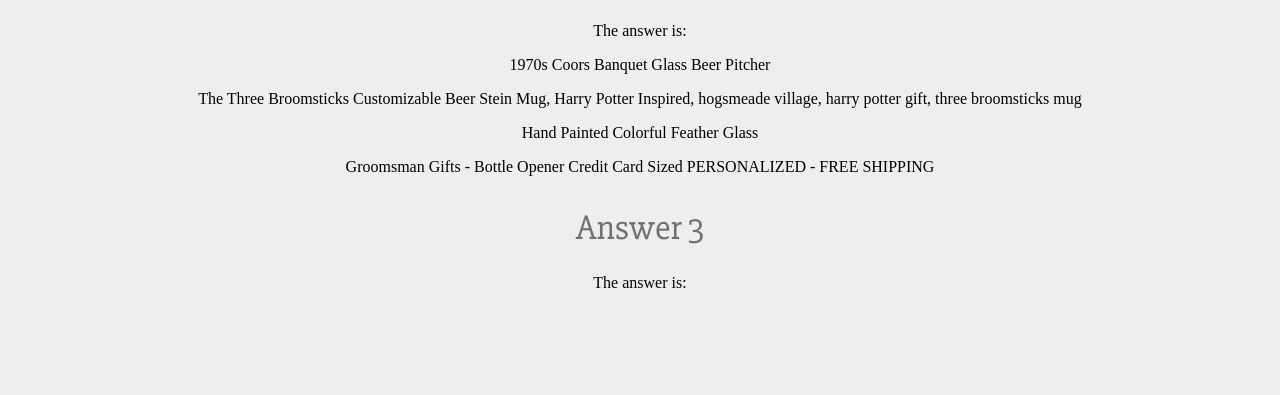
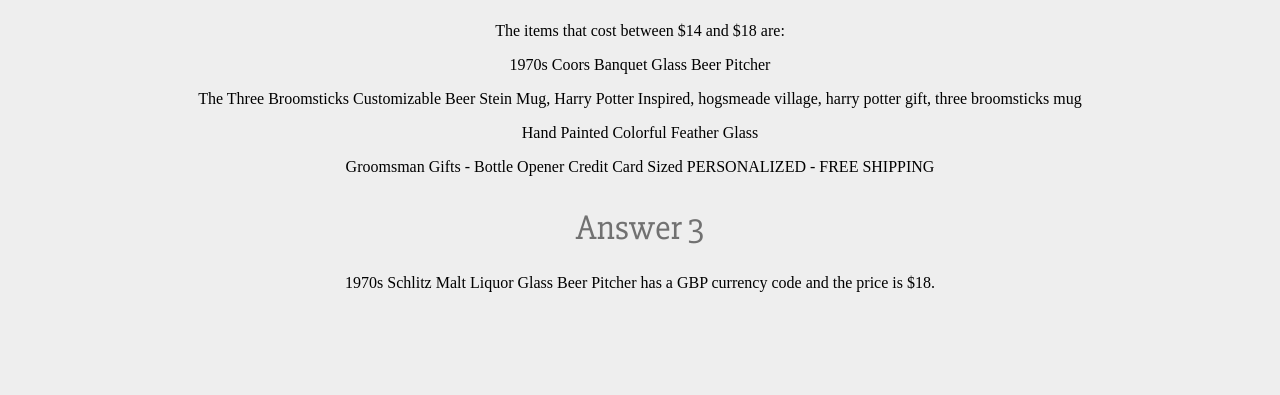
Before and after one commit to tdrobinson94/weekend2-project-git, a plain HTML site: page index.html in a window 1280 px wide. Shown: the part 557-952 px from the top of the page. Drawn offline with Linux system fonts and the light colour scheme.

Commit message:
Answered question 3 of homework

```diff
--- a/index.html
+++ b/index.html
@@ -20,10 +20,11 @@
       <div class="answer" id="answer1">The average price is $</div>
 
       <h3>Answer 2</h3>
-      <div class="answer" id="answer2">The answer is:</div>
+      <div class="answer" id="answer2">The items that cost between $14
+      and $18 are:</div>
 
       <h3>Answer 3</h3>
-      <div class="answer" id="answer3">The answer is:</div>
+      <div class="answer" id="answer3"></div>
 
       <h3>Answer 4</h3>
       <div class="answer" id="answer4">The answer is:</div>
--- a/main.js
+++ b/main.js
@@ -23,8 +23,18 @@ midPriceItems.forEach(function (title) {
   midPriceHTML.innerHTML += "<p>" + title + "</p>";
 });
 
+var item_GBP = items.filter(function(item){
+  return item.currency_code === "GBP";
+});
 
-// midPriceItems.forEach(function(){
-//   newHTML += midPriceItems;
-// });
-// midPrice.textContent += newHTML;
+var nameOfItem = item_GBP.map(function(description){
+  return description.title;
+});
+
+var priceOfItem = item_GBP.map(function(description){
+  return description.price;
+});
+
+var namePrice = document.getElementById('answer3');
+  namePrice.textContent = nameOfItem +
+  " has a GBP currency code and the price is $" + priceOfItem + ".";
```
